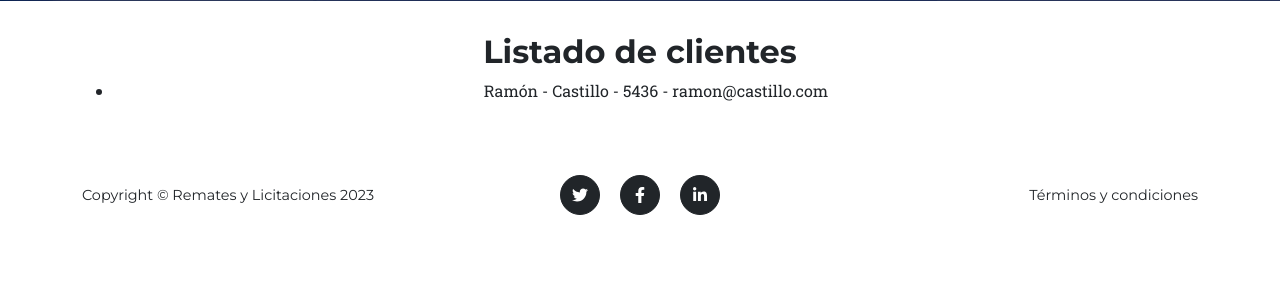
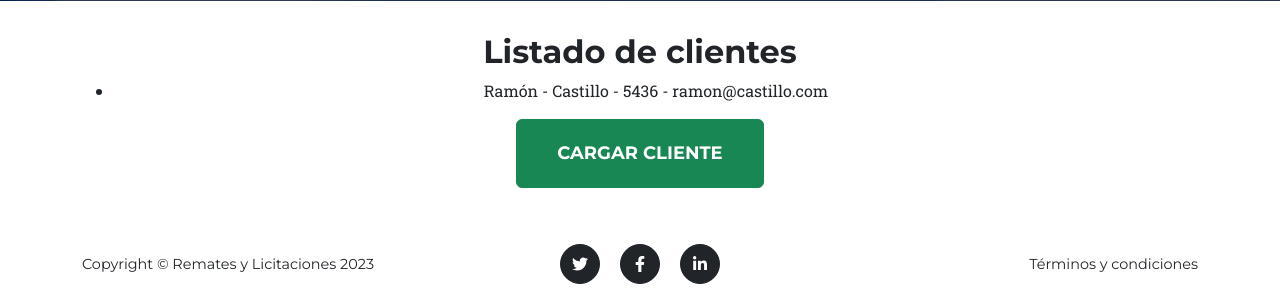
Before and after one commit to pablodlv/trabajo_coder, a Django app: page /Publicaciones/clientes/ in a window 1280 px wide. Shown: the part 612-920 px from the top of the page. Before the commit the page ends 827 px from the top, so only its background shows below. Run offline with Django 4.2, Linux system fonts and the light colour scheme; data comes from the database, SQL or seed files in the repository; some libraries are stand-ins or nearby versions.

Commit message:
html carga clientes

```diff
--- a/publicaciones_judiciales/Publicaciones/templates/licitaciones_formulario.html
+++ b/publicaciones_judiciales/Publicaciones/templates/carga_licitaciones.html
@@ -3,14 +3,12 @@
 {% load static %}
 
 {% block contenido_hero %}
-<div class="masthead-subheading">Carga</div>
+<div class="masthead-subheading">Sistema</div>
 <div class="masthead-heading text-uppercase">Licitaciones</div>
 <div class="masthead-subheading">Modificá o cargá la licitación</div>
 {% endblock %}
 
 {% block listado %}
-
-<h2>Listado de licitaciones</h2>
 <br>
 <form action="{% url 'carga_licitaciones' %}" method="post"> {% csrf_token %}
     <input type="text" name="objeto" id="objeto" placeholder="Agregá objeto a licitar">
--- a/publicaciones_judiciales/Publicaciones/templates/remates_formulario.html
+++ b/publicaciones_judiciales/Publicaciones/templates/carga_remates.html
@@ -3,14 +3,13 @@
 {% load static %}
 
 {% block contenido_hero %}
-<div class="masthead-subheading">Carga</div>
+<div class="masthead-subheading">Sistema</div>
 <div class="masthead-heading text-uppercase">Remates</div>
 <div class="masthead-subheading">Modificá o cargá el remate</div>
 
 {% endblock %}
 
 {% block listado %}
-<h2>Listado de remates</h2>
 <br>
 <form action="{% url 'carga_remates' %}" method="post"> {% csrf_token %}
     <input type="text" name="bien" id="bien" placeholder="Agregá el bien a rematar">
--- a/publicaciones_judiciales/Publicaciones/templates/clientes.html
+++ b/publicaciones_judiciales/Publicaciones/templates/clientes.html
@@ -19,4 +19,5 @@
         <li>{{ cliente.nombre }} - {{ cliente.apellido }} - {{ cliente.numero_de_cliente }} - {{ cliente.email }}</li>
     {% endfor %}
 </ul>
+<a class="btn btn-success btn-xl text-uppercase" href="{% url 'carga_clientes' %}">Cargar cliente</a>
 {% endblock %}
--- a/publicaciones_judiciales/Publicaciones/templates/licitaciones.html
+++ b/publicaciones_judiciales/Publicaciones/templates/licitaciones.html
@@ -11,6 +11,7 @@
 {% block listado %}
 
 <h2>Listado de licitaciones</h2>
+<br>
 <ul>
     {% for licitacion in listado_licitaciones %}
         <li>{{ licitacion.objeto }} - {{ licitacion.referencia }} - {{ licitacion.fecha }} - {{ licitacion.link }}</li>
--- a/publicaciones_judiciales/Publicaciones/templates/martilleros.html
+++ b/publicaciones_judiciales/Publicaciones/templates/martilleros.html
@@ -3,7 +3,7 @@
 {% load static %}
 
 {% block contenido_hero %}
-<div class="masthead-subheading">Sistema</div>
+<div class="masthead-subheading">Consulta</div>
 <div class="masthead-heading text-uppercase">Martilleros</div>
 <div class="masthead-subheading">Consultá el listado de martilleros</div>
 {% endblock %}
--- a/publicaciones_judiciales/Publicaciones/templates/remates.html
+++ b/publicaciones_judiciales/Publicaciones/templates/remates.html
@@ -10,6 +10,8 @@
 {% endblock %}
 
 {% block listado %}
+<h2>Listado de licitaciones</h2>
+<br>
 <ul>
     {% for remate in listado_remates %}
         <li>{{ remate.bien }} - ${{ remate.base }} - {{ remate.fecha }} - {{ remate.lugar }}</li>
--- a/publicaciones_judiciales/Publicaciones/urls.py
+++ b/publicaciones_judiciales/Publicaciones/urls.py
@@ -3,11 +3,12 @@ from .views import *
 
 urlpatterns = [
     path('remates/', remates, name='remates'),
+    path('carga_remates/', cargar_rema, name='carga_remates'),
     path('licitaciones/', licitaciones, name='licitaciones'),
+    path('carga_licitaciones/', cargar_lic, name='carga_licitaciones'),
+    path('martilleros/', martilleros, name='martilleros'),
+    path('carga_martilleros/', cargar_mart, name='carga_martilleros'),
+    path('operadores/', operadores, name='operadores'),
     path('clientes/', clientes, name='clientes'),
-    path('martilleros/', martilleros, name='martilleros'),
-    path('operadores/', operadores, name='operadores'),
-    path('remates_formulario/', cargar_rema, name='carga_remates'),
-    path('licitaciones_formulario/', cargar_lic, name='carga_licitaciones'),
-    path('carga_martilleros/', cargar_mart, name='carga_martilleros'),
+    path('carga_clientes/', cargar_cli, name='carga_clientes'),
 ]
--- a/publicaciones_judiciales/Publicaciones/views.py
+++ b/publicaciones_judiciales/Publicaciones/views.py
@@ -37,9 +37,9 @@ def cargar_rema(request):
         lugar=request.POST['lugar']
         remate=Remate(bien=bien,base=base,fecha=fecha,lugar=lugar)
         remate.save()
-        return render(request,'remates_formulario.html', {'mensaje':'Remate creado'})
+        return render(request,'carga_remates.html', {'mensaje':'Remate creado'})
     else:
-        return render(request,'remates_formulario.html')
+        return render(request,'carga_remates.html')
 
 def cargar_lic(request):
     if request.method=='POST':
@@ -49,14 +49,22 @@ def cargar_lic(request):
         link=request.POST['link']
         licitacion=Licitacion(objeto=objeto,referencia=referencia,fecha=fecha,link=link)
         licitacion.save()
-        return render(request,'licitaciones_formulario.html', {'mensaje':'Licitación creada'})
+        return render(request,'carga_licitaciones.html', {'mensaje':'Licitación creada'})
     else:
-        return render(request,'licitaciones_formulario.html')
+        return render(request,'carga_licitaciones.html')
 
 def cargar_mart(request):
     if request.method=='POST':
         martillero=Martillero(request.POST['nombre'],(request.POST['apellido'],(request.POST['matricula'],(request.POST['email']))))
         martillero.save()
-        return render(request, "martilleros.html", {'mensaje':'Martillero cargado'})
+        return render(request, "carga_martilleros.html", {'mensaje':'Martillero cargado'})
     else:
-        return render(request,"martilleros.html")
+        return render(request,"carga_martilleros.html")
+
+def cargar_cli(request):
+    if request.method=='POST':
+        cliente=Cliente(request.POST['nombre'],(request.POST['apellido'],(request.POST['numero_de_cliente'],(request.POST['email']))))
+        cliente.save()
+        return render(request, "carga_clientes.html", {'mensaje':'Cliente cargado'})
+    else:
+        return render(request,"carga_clientes.html")
```
Also changed, not shown: publicaciones_judiciales/Publicaciones/templates/carga_clientes.html (added, +27 -0 lines), publicaciones_judiciales/Publicaciones/templates/carga_martilleros.html (renamed from publicaciones_judiciales/Publicaciones/templates/martilleros_formulario.html, +3 -9 lines).
